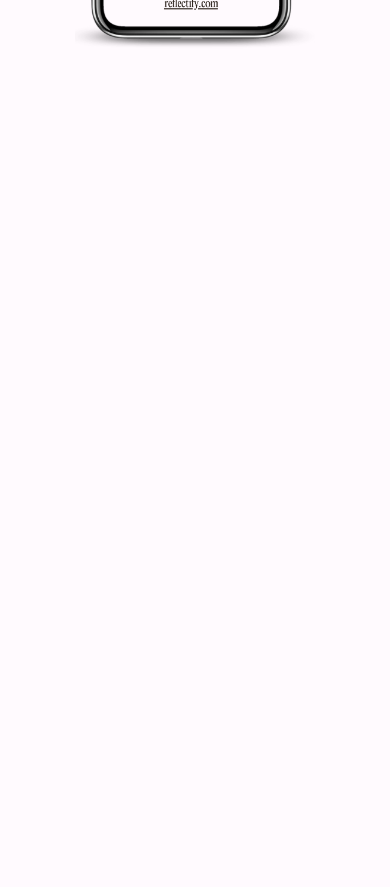
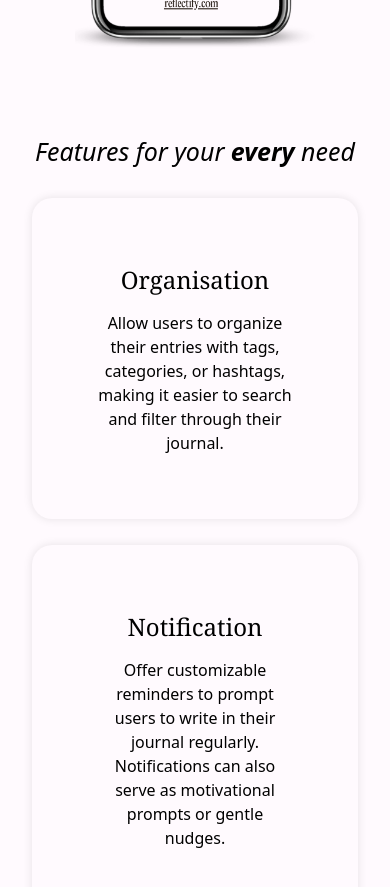
Before and after one commit to hamdanurfore/Reflectify, a React (Vite) app: page / in a window 390 px wide. Shown: the part 960-1847 px from the top of the page. Before the commit the page ends 1093 px from the top, so only its background shows below. Built offline with nearby package versions, Linux system fonts and the light colour scheme.

Commit message:
responsive feature cards

```diff
--- a/src/App.jsx
+++ b/src/App.jsx
@@ -3,7 +3,7 @@ import './App.css'
 import './components/Navbar/Navbar.jsx'
 import Navbar from './components/Navbar/Navbar.jsx'
 import Hero from './components/Hero/Hero.jsx'
-// import Features from './components/Features/Features.jsx'
+import Features from './components/Features/Features.jsx'
 /// import Demo from './components/Demo/Demo.jsx'
 // import Footer from './components/Footer/Footer.jsx'
 
@@ -13,7 +13,7 @@ const App = () =>
     <>
     <Navbar/>
     <Hero/>
-     {/* <Features/> */}
+     <Features/>
     {/*<Demo/>
     <Footer/> */}
 <div ></div>
--- a/src/components/Features/Cards.jsx
+++ b/src/components/Features/Cards.jsx
@@ -0,0 +1,22 @@
+import React from "react";
+
+
+const Cards = ({ title, description }) => {
+  return (
+    <>
+
+
+      <section className="  card">
+        <h3>{title}</h3>
+        <p>{description}</p>
+      </section>
+    </>
+
+
+  );
+};
+
+
+
+
+export default Cards;
--- a/src/components/Features/Features.jsx
+++ b/src/components/Features/Features.jsx
@@ -0,0 +1,63 @@
+import React from "react";
+import './style.css';
+import Cards from './Cards';
+import { useState } from "react";
+
+const Features = () => {
+
+    // Define your feature data array using useState if it's dynamic
+    const [featuresData, setFeaturesData] = useState([
+
+        {
+            id: 1,
+            title: "Organisation",
+            description: "Allow users to organize their entries with tags, categories, or hashtags, making it easier to search and filter through their journal."
+        },
+        {
+            id: 2,
+            title: "Notification",
+            description: "Offer customizable reminders to prompt users to write in their journal regularly. Notifications can also serve as motivational prompts or gentle nudges."
+        },
+        {
+            id: 3,
+            title: "Mood Tracking",
+            description: "Incorporate mood tracking features that allow users to record their emotions alongside journal entries. This could be done through emoji selection, sliders, or text input."
+        },
+        {
+            id: 4,
+            title: "Location Tracking",
+            description: "Integrate GPS functionality to automatically tag entries with location data, particularly useful for travel journals or when reminiscing about specific places."
+        },
+        {
+            id: 5,
+            title: "Filter",
+            description: "Implement robust search functionality so users can quickly find entries based on keywords, dates, tags, or other criteria."
+        },
+        {
+            id: 6,
+            title: "Calendar View",
+            description: "Provide a calendar view to give users an overview of their journal entries over time. Users can easily navigate to specific dates and review past entries."
+        },
+        // Add more feature objects as needed
+    ]);
+
+
+    return (
+        <>
+            <h1 id="card-heading" className="text-center italic font-light mb-7">
+                Features for your <em className='italic font-bold'>every</em> need
+            </h1>
+            <div id="features" className="features">
+                {/* Map through the featuresData array and render a Card component for each feature */}
+                {featuresData.map((feature) => (
+                    <Cards key={feature.id} title={feature.title} description={feature.description} />
+                ))}
+            </div>
+        </>
+
+
+    );
+}
+
+
+export default Features;
--- a/src/components/Features/style.css
+++ b/src/components/Features/style.css
@@ -0,0 +1,49 @@
+.features {
+  display: grid;
+  grid-template-columns: repeat(auto-fit, minmax(300px, 1fr)); /* Adjust the column width as needed */
+  gap: 26px; /* Adjust the gap between grid items */
+  margin-left: 10rem;
+  margin-right: 10rem;
+  margin-bottom: 4rem;
+}
+
+@media screen and (max-width: 700px) {
+  .features {
+    grid-template-columns: repeat(auto-fit, minmax(200px, 1fr)); /* Adjust the column width for smaller screens */
+    margin-left: 2rem;
+    margin-right: 2rem;
+  }
+}
+
+.card {
+  padding: 30px;
+  padding-left: 4rem;
+  padding-right: 4rem;
+  padding-top: 4rem;
+  padding-bottom: 4rem;
+  border-radius: 20px;
+  box-shadow: 0 0 10px rgba(0, 0, 0, 0.1);
+  background-color: #fffafe;
+  text-align: center;
+}
+
+.card h3 {
+  font-size: 24px;
+  margin-bottom: 13px;
+}
+
+.card p {
+  font-size: 16px;
+  color: #000000;
+}
+
+#card-heading {
+  font-size: 30px;
+}
+
+
+@media only screen and (max-width: 499px) {
+  #card-heading {
+    font-size: 25px;
+  }
+}
```
